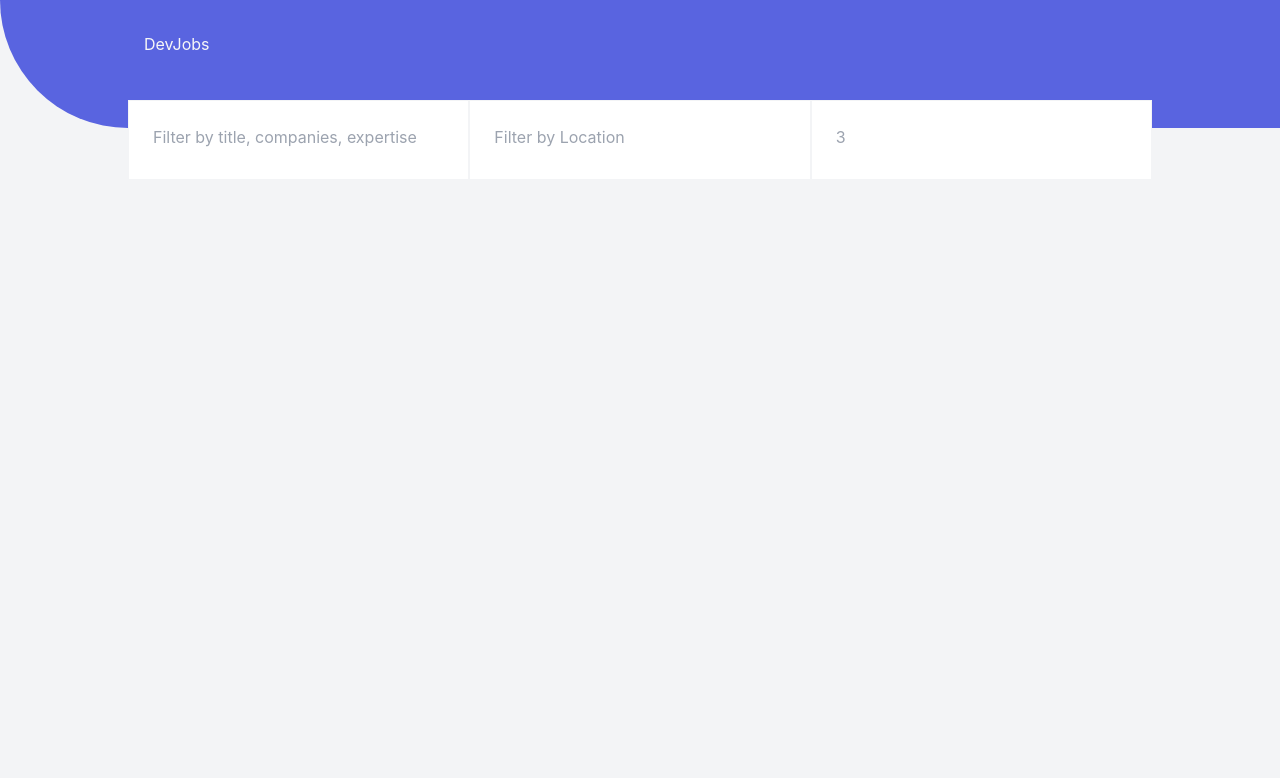
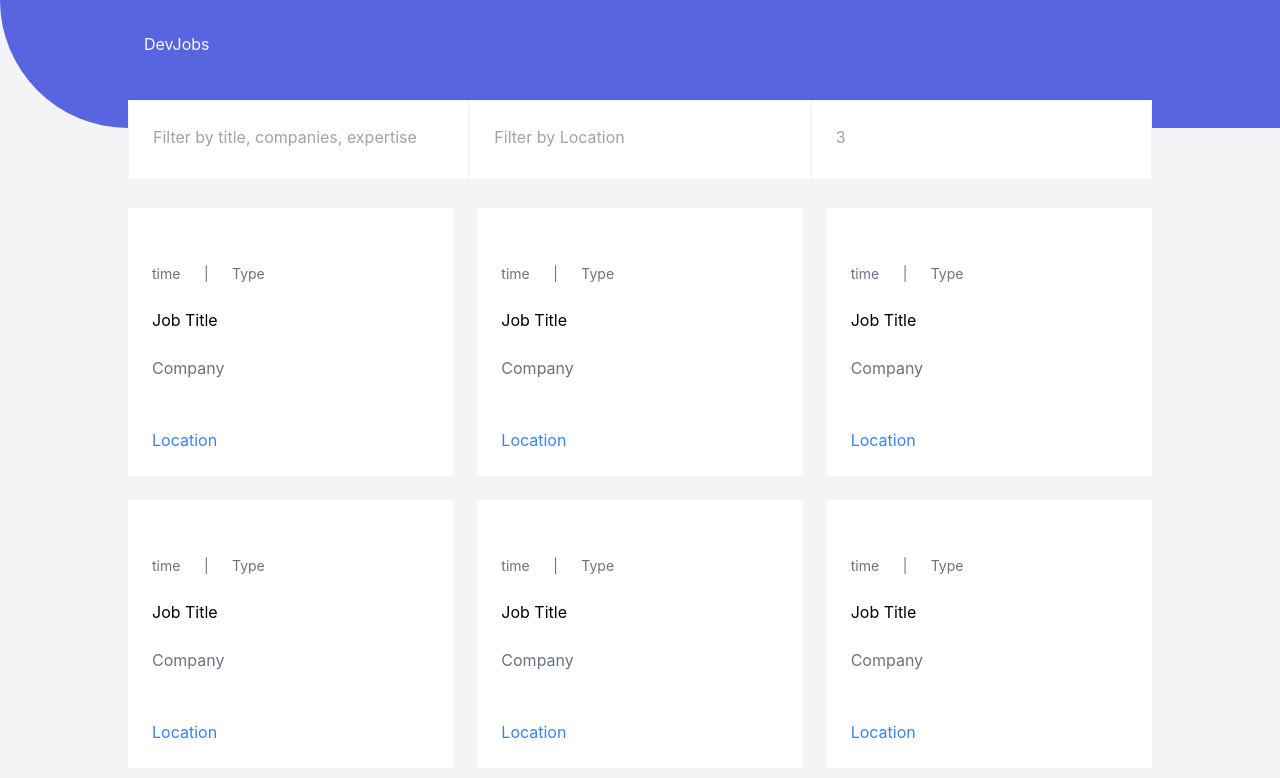
Before and after one commit to StephenFinegan21/devjobs, a React (Create React App) app: page / in a window 1280 px wide. Shown: the top 778 px of the page. Built offline with nearby package versions, Linux system fonts and the light colour scheme.

Commit message:
Basic grid setup complete with styling

```diff
--- a/src/App.js
+++ b/src/App.js
@@ -2,13 +2,15 @@ import logo from './logo.svg';
 import './App.css';
 import Nav from './Components/Nav';
 import Filter from './Components/Filter';
+import Container from './Components/Container';
 
 function App() {
   return (
     <>
-    <div className=" bg-gray-100 w-full h-screen">
+    <div className=" bg-gray-100 w-full h-full pb-5">
        <Nav />
         <Filter />
+          <Container />
 
 
     </div>
--- /dev/null
+++ b/src/Components/Container.js
@@ -0,0 +1,18 @@
+import React from 'react'
+import Job from './Job'
+
+const Container = () => {
+    return (
+        <div class="w-4/5 mx-auto h-full grid grid-cols-3 gap-6">
+           <Job />
+           <Job />
+           <Job />
+
+           <Job />
+           <Job />
+           <Job />
+        </div>
+    )
+}
+
+export default Container
--- /dev/null
+++ b/src/Components/Job.js
@@ -0,0 +1,19 @@
+import React from 'react'
+
+const Job = () => {
+    return (
+        <div className='w-full bg-white h-auto flex-col pt-8 pb-6'>
+            <div className='w-20 grid grid-cols-3 text-sm text-gray-500 gap-10 pl-6 pt-6'>
+                <p className='text-center'>time</p>
+                <p className='text-center ml-3'>|</p>
+                <p className='text-center'>Type</p>
+            </div>
+            <h2 className='pl-6 pt-6'>Job Title</h2>
+            <p className='pl-6 pt-6 text-gray-500'>Company</p>
+            <p className='pl-6 pt-12 bottom-0 text-blue-500 '>Location</p>
+
+        </div>
+    )
+}
+
+export default Job
```
